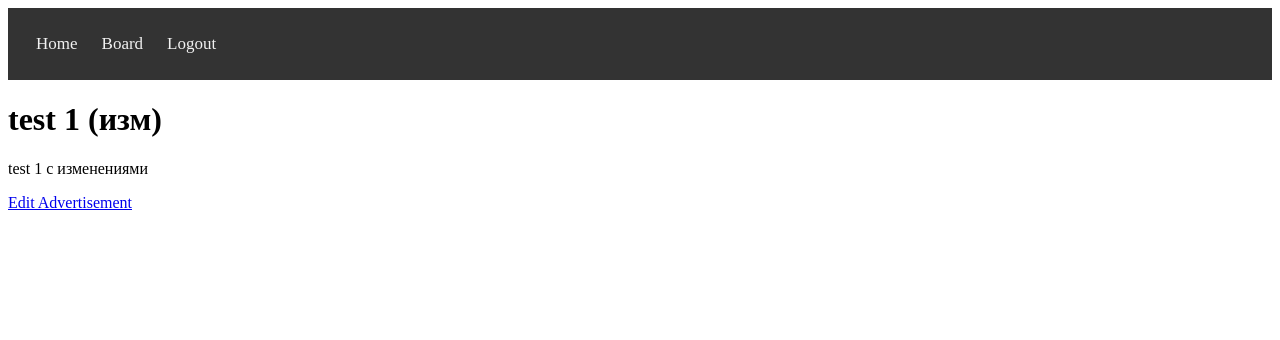
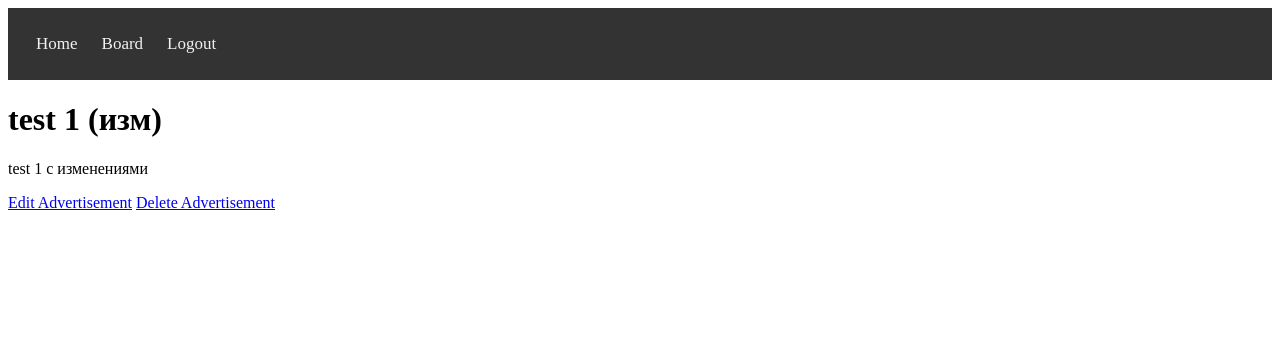
Before and after one commit to mixupp83/djangoProject, a Django app: page /board/advertisement/1/ in a window 1280 px wide. Shown: the top 340 px of the page. Run offline with Django 5.2, Linux system fonts and the light colour scheme; a user stored in the database is signed in; data comes from the database, SQL or seed files in the repository; both versions use the stored data as it was after the commit.

Commit message:
Добавление функционала: Удаление объявлений

```diff
--- a/board/forms.py
+++ b/board/forms.py
@@ -2,6 +2,7 @@ from django import forms
 from .models import Advertisement
 from django.contrib.auth.forms import UserCreationForm
 from django.contrib.auth.models import User
+
 
 # Форма для создания объявления
 class AdvertisementForm(forms.ModelForm):
@@ -10,6 +11,7 @@ class AdvertisementForm(forms.ModelForm):
         fields = ['title', 'content']  # Поля формы: заголовок и содержимое объявления
         # Поле 'author' не включено, так как оно автоматически устанавливается текущим пользователем
 
+
 # Форма для регистрации пользователя
 class SignUpForm(UserCreationForm):
     class Meta:
--- a/board/models.py
+++ b/board/models.py
@@ -1,5 +1,6 @@
 from django.db import models
 from django.contrib.auth.models import User
+
 
 # Модель для объявления
 class Advertisement(models.Model):
@@ -11,9 +12,11 @@ class Advertisement(models.Model):
     def __str__(self):
         return self.title  # Возвращает строковое представление объявления
 
+
 # Модель для комментария
 class Comment(models.Model):
-    advertisement = models.ForeignKey(Advertisement, related_name='comments', on_delete=models.CASCADE)  # Объявление, к которому относится комментарий
+    advertisement = models.ForeignKey(Advertisement, related_name='comments',
+                                      on_delete=models.CASCADE)  # Объявление, к которому относится комментарий
     author = models.ForeignKey(User, on_delete=models.CASCADE)  # Автор комментария
     content = models.TextField()  # Текст комментария
     created_at = models.DateTimeField(auto_now_add=True)  # Дата создания комментария
--- a/board/templates/board/advertisement_detail.html
+++ b/board/templates/board/advertisement_detail.html
@@ -7,6 +7,7 @@
 <!-- Добавляем ссылку на редактирование, если пользователь является автором -->
 {% if user.is_authenticated and advertisement.author == user %}
     <a href="{% url 'board:edit_advertisement' pk=advertisement.pk %}">Edit Advertisement</a>
+    <a href="{% url 'board:delete_advertisement' pk=advertisement.pk %}">Delete Advertisement</a>
 {% endif %}
 
 {% endblock %}
--- a/board/urls.py
+++ b/board/urls.py
@@ -8,6 +8,9 @@ app_name = 'board'
 urlpatterns = [
     path('', views.advertisement_list, name='advertisement_list'),  # Список объявлений
     path('advertisement/<int:pk>/', views.advertisement_detail, name='advertisement_detail'),  # Детали объявления
-    path('advertisement/<int:pk>/edit/', views.edit_advertisement, name='edit_advertisement'),  # Редактирование объявления
+    path('advertisement/<int:pk>/edit/', views.edit_advertisement, name='edit_advertisement'),
+    # Редактирование объявления
+    path('advertisement/<int:pk>/delete/', views.delete_advertisement, name='delete_advertisement'),
+    # Добавленный маршрут
     path('add/', views.add_advertisement, name='add_advertisement'),  # Добавление нового объявления
 ]
--- a/board/views.py
+++ b/board/views.py
@@ -4,10 +4,12 @@ from .forms import AdvertisementForm, SignUpForm
 from django.contrib.auth.decorators import login_required
 from django.contrib.auth import logout, login, authenticate
 
+
 # Представление для выхода из системы
 def logout_view(request):
     logout(request)
     return redirect('home')  # Перенаправление на домашнюю страницу
+
 
 # Представление для регистрации пользователя
 def signup(request):
@@ -21,19 +23,23 @@ def signup(request):
         form = SignUpForm()
     return render(request, 'signup.html', {'form': form})
 
+
 # Представление для домашней страницы
 def home(request):
     return render(request, 'home.html')
+
 
 # Представление для списка объявлений
 def advertisement_list(request):
     advertisements = Advertisement.objects.all()
     return render(request, 'board/advertisement_list.html', {'advertisements': advertisements})
 
+
 # Представление для деталей объявления
 def advertisement_detail(request, pk):
     advertisement = get_object_or_404(Advertisement, pk=pk)
     return render(request, 'board/advertisement_detail.html', {'advertisement': advertisement})
+
 
 # Представление для добавления нового объявления (только для авторизованных пользователей)
 @login_required
@@ -48,6 +54,7 @@ def add_advertisement(request):
     else:
         form = AdvertisementForm()
     return render(request, 'board/add_advertisement.html', {'form': form})
+
 
 # Представление для редактирования объявления (только для авторизованных пользователей)
 @login_required
@@ -65,3 +72,20 @@ def edit_advertisement(request, pk):
     else:
         form = AdvertisementForm(instance=advertisement)
     return render(request, 'board/edit_advertisement.html', {'form': form, 'advertisement': advertisement})
+
+
+# Представление для удаления объявления
+@login_required
+def delete_advertisement(request, pk):
+    advertisement = get_object_or_404(Advertisement, pk=pk)
+
+    # Проверка, что текущий пользователь является автором объявления
+    if advertisement.author != request.user:
+        return redirect('board:advertisement_detail', pk=advertisement.pk)
+
+    if request.method == "POST":
+        # Удаление объявления после подтверждения
+        advertisement.delete()
+        return redirect('board:advertisement_list')  # Перенаправление на список объявлений
+
+    return render(request, 'board/delete_advertisement.html', {'advertisement': advertisement})
```
Also changed, not shown: board/templates/board/delete_advertisement.html (added, +11 -0 lines), board/admin.py (line endings or trailing spaces), db.sqlite3.
